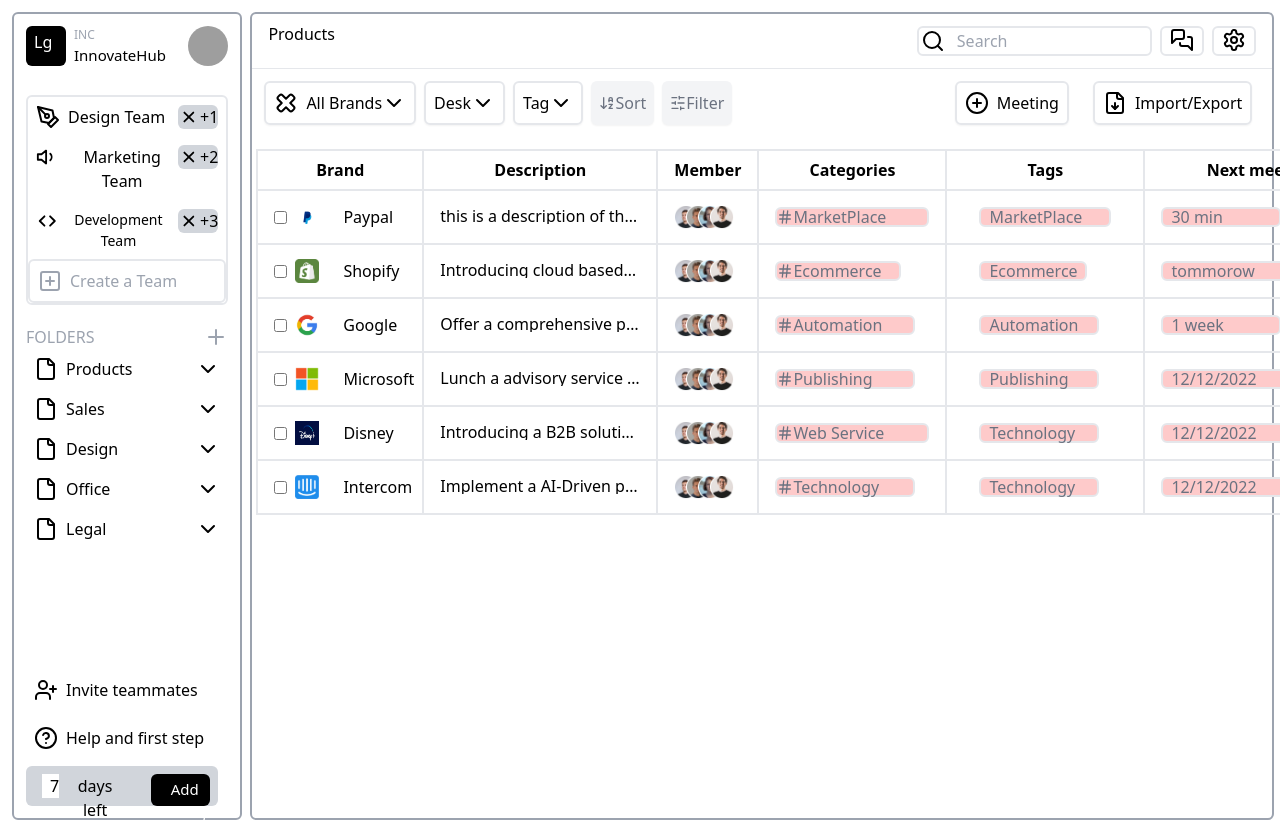
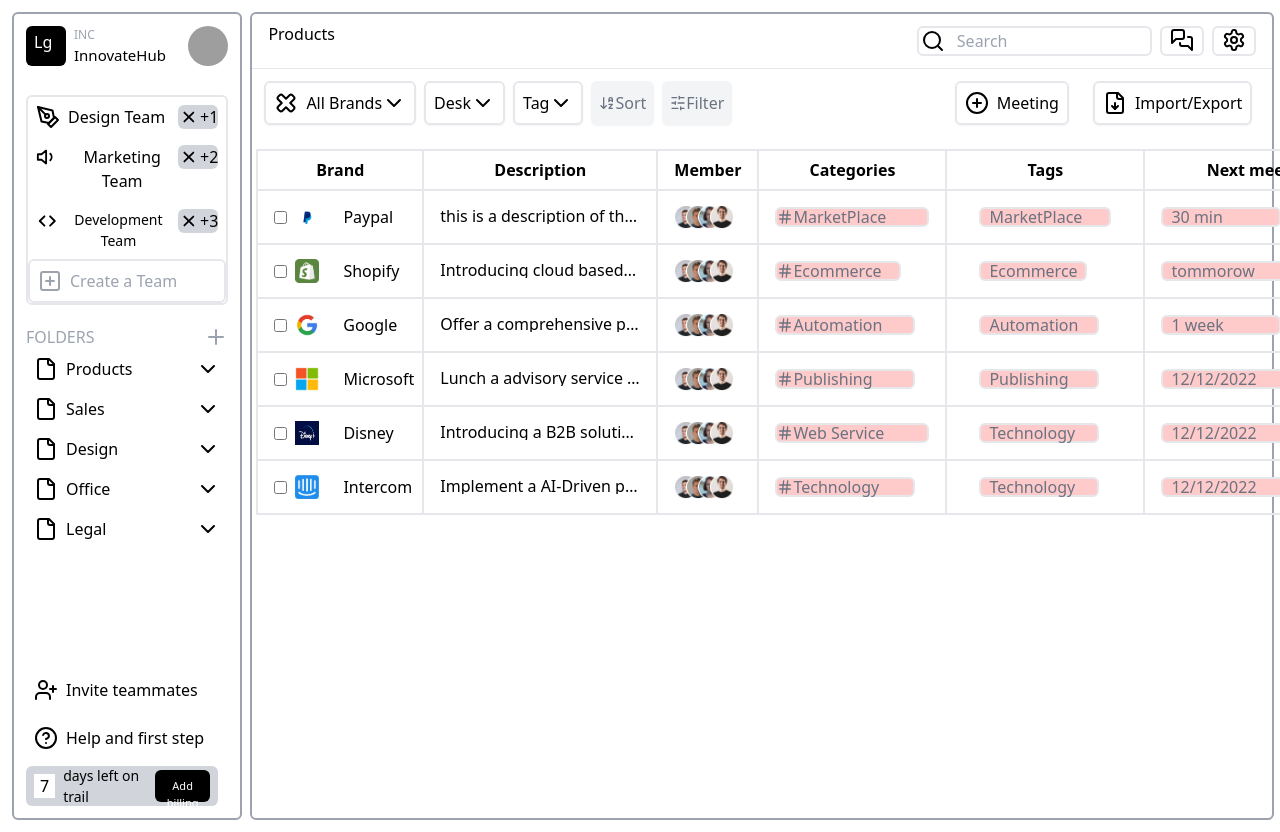
Before and after one commit to Meet2054/Assessment, a React (Vite) app: page / in a window 1280 px wide. Shown: the top 832 px of the page. Built offline with nearby package versions, Linux system fonts and the light colour scheme; grey boxes are pictures that could not be loaded.

Commit message:
last_push

```diff
--- a/src/components/Menubar.jsx
+++ b/src/components/Menubar.jsx
@@ -169,17 +169,18 @@
           <HelpCircle className='h-6 w-6 mr-2' />
           <h2>Help and first step</h2>
         </button>
-        <button className='w-[95%] h-10 bg-gray-300 rounded-md p-2 inline-flex  flex-row justify-between '>
-        <div className='flex'>
-          <div className="w-6 h-6 bg-white flex flex-row ml-2 pl-2">
-            <h2>7</h2>
+        <div className='w-[95%] h-10 bg-gray-300 rounded-md px-2 py-2.5 flex items-center justify-between'>
+          <div className="flex items-center">
+            <div className="w-6 h-6 bg-white flex items-center justify-center mr-2">
+              <h2 className='px-1.5'>7</h2>
+              {/* On the place of 7 there will be var of useState */}
+            </div>
+            <h1 className='text-[14px]'>days left on trail</h1>
           </div>
-            <h2 className='mr-8 ml-3'>days left on trail</h2>
-          </div>
-          <button className='w-[35%] h-8 rounded-md inline-flex text-white bg-black text-[10px] p-1  pl-3'>
-            <h2 className=' text-[15px]' >Add billing</h2>
+          <button className='w-[35%] h-8 rounded-md inline-flex text-white bg-black text-[10px] p-1 pl-1'>
+            <h2 className='text-[11px] px-1 py-1'>Add billing</h2>
           </button>
-        </button>
+        </div>
       </footer>
   </div>  )
 }
```
Also changed, not shown: Instruction_to_setup_project.txt (added).
